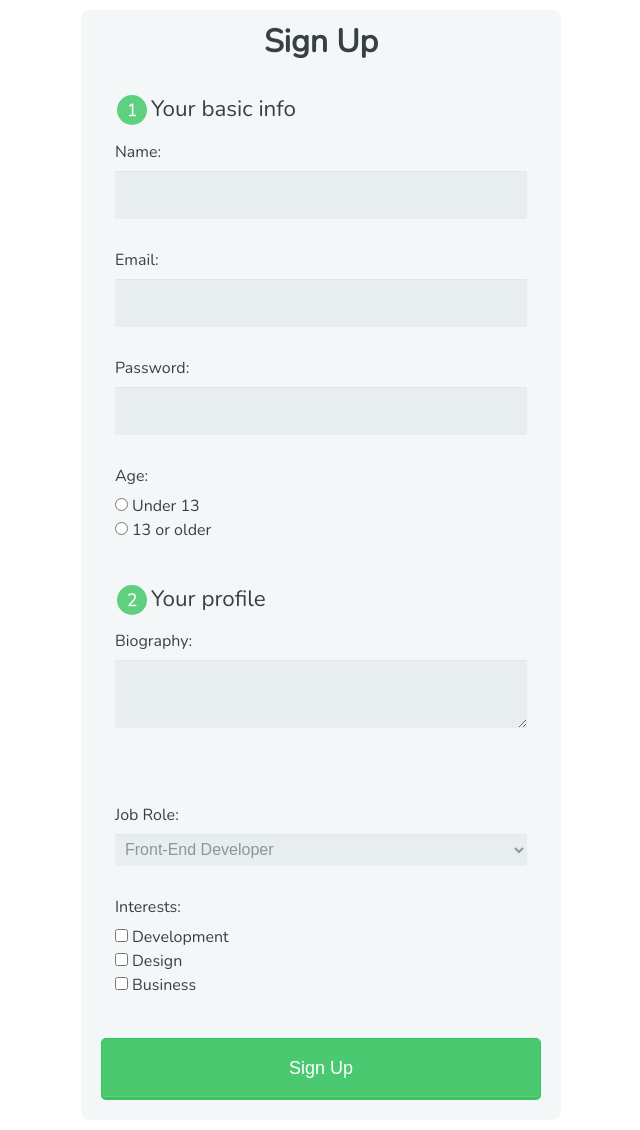
After one commit to AnkitaDubey1998/Telecom_Churn_Detection, a Python web app: template templates/form.html in a window 1280 px wide. The commit adds this page. Shown: the whole page, without its empty margins (319-959 px from the left). Run offline with Jinja, Linux system fonts and the light colour scheme; the template is opened without the code that fills it, so the values that code supplies are empty.

Commit message:
Added form

```diff
--- /dev/null
+++ b/misc_functions.py
@@ -0,0 +1,2 @@
+def process_data():
+    return []
--- /dev/null
+++ b/static/css/normalize.css
@@ -0,0 +1,117 @@
+*, *:before, *:after {
+    -moz-box-sizing: border-box;
+    -webkit-box-sizing: border-box;
+    box-sizing: border-box;
+  }
+
+  body {
+    font-family: 'Nunito', sans-serif;
+    color: #384047;
+  }
+
+  form {
+    max-width: 300px;
+    margin: 10px auto;
+    padding: 10px 20px;
+    background: #f4f7f8;
+    border-radius: 8px;
+  }
+
+  h1 {
+    margin: 0 0 30px 0;
+    text-align: center;
+  }
+
+  input[type="text"],
+  input[type="password"],
+  input[type="date"],
+  input[type="datetime"],
+  input[type="email"],
+  input[type="number"],
+  input[type="search"],
+  input[type="tel"],
+  input[type="time"],
+  input[type="url"],
+  textarea,
+  select {
+    background: rgba(255,255,255,0.1);
+    border: none;
+    font-size: 16px;
+    height: auto;
+    margin: 0;
+    outline: 0;
+    padding: 15px;
+    width: 100%;
+    background-color: #e8eeef;
+    color: #8a97a0;
+    box-shadow: 0 1px 0 rgba(0,0,0,0.03) inset;
+    margin-bottom: 30px;
+  }
+
+  input[type="radio"],
+  input[type="checkbox"] {
+    margin: 0 4px 8px 0;
+  }
+
+  select {
+    padding: 6px;
+    height: 32px;
+    border-radius: 2px;
+  }
+
+  button {
+    padding: 19px 39px 18px 39px;
+    color: #FFF;
+    background-color: #4bc970;
+    font-size: 18px;
+    text-align: center;
+    font-style: normal;
+    border-radius: 5px;
+    width: 100%;
+    border: 1px solid #3ac162;
+    border-width: 1px 1px 3px;
+    box-shadow: 0 -1px 0 rgba(255,255,255,0.1) inset;
+    margin-bottom: 10px;
+  }
+
+  fieldset {
+    margin-bottom: 30px;
+    border: none;
+  }
+
+  legend {
+    font-size: 1.4em;
+    margin-bottom: 10px;
+  }
+
+  label {
+    display: block;
+    margin-bottom: 8px;
+  }
+
+  label.light {
+    font-weight: 300;
+    display: inline;
+  }
+
+  .number {
+    background-color: #5fcf80;
+    color: #fff;
+    height: 30px;
+    width: 30px;
+    display: inline-block;
+    font-size: 0.8em;
+    margin-right: 4px;
+    line-height: 30px;
+    text-align: center;
+    text-shadow: 0 1px 0 rgba(255,255,255,0.2);
+    border-radius: 100%;
+  }
+
+  @media screen and (min-width: 480px) {
+
+    form {
+      max-width: 480px;
+    }
+
+  }
--- a/templates/about.html
+++ b/templates/about.html
@@ -38,7 +38,7 @@
             <h1> Telecom Churn Detection </h1>
             <nav>
                 <a href='/'>Home</a>
-                <a href='#'>About</a>
+                <a href='#' class='active'>About</a>
                 <!-- <a> <img src='../static/images/github.png' width='40', height="40" ></a> -->
             </nav>
         </div>
--- /dev/null
+++ b/templates/form.html
@@ -0,0 +1,73 @@
+<html>
+<head>
+    <meta charset="utf-8">
+    <meta name="viewport" content="width=device-width, initial-scale=1.0">
+    <title>Sign Up Form</title>
+    <link rel="stylesheet" href="../static/css/normalize.css">
+    <link href='https://fonts.googleapis.com/css?family=Nunito:400,300' rel='stylesheet' type='text/css'>
+    <link rel="stylesheet" href="css/main.css">
+</head>
+<body>
+
+  <form action="index.html" method="post">
+
+    <h1>Sign Up</h1>
+
+    <fieldset>
+      <legend><span class="number">1</span>Your basic info</legend>
+      <label for="name">Name:</label>
+      <input type="text" id="name" name="user_name">
+
+      <label for="mail">Email:</label>
+      <input type="email" id="mail" name="user_email">
+
+      <label for="password">Password:</label>
+      <input type="password" id="password" name="user_password">
+
+      <label>Age:</label>
+      <input type="radio" id="under_13" value="under_13" name="user_age"><label for="under_13" class="light">Under 13</label><br>
+      <input type="radio" id="over_13" value="over_13" name="user_age"><label for="over_13" class="light">13 or older</label>
+    </fieldset>
+
+    <fieldset>
+      <legend><span class="number">2</span>Your profile</legend>
+      <label for="bio">Biography:</label>
+      <textarea id="bio" name="user_bio"></textarea>
+    </fieldset>
+    <fieldset>
+    <label for="job">Job Role:</label>
+    <select id="job" name="user_job">
+      <optgroup label="Web">
+        <option value="frontend_developer">Front-End Developer</option>
+        <option value="php_developor">PHP Developer</option>
+        <option value="python_developer">Python Developer</option>
+        <option value="rails_developer"> Rails Developer</option>
+        <option value="web_designer">Web Designer</option>
+        <option value="WordPress_developer">WordPress Developer</option>
+      </optgroup>
+      <optgroup label="Mobile">
+        <option value="Android_developer">Androild Developer</option>
+        <option value="iOS_developer">iOS Developer</option>
+        <option value="mobile_designer">Mobile Designer</option>
+      </optgroup>
+      <optgroup label="Business">
+        <option value="business_owner">Business Owner</option>
+        <option value="freelancer">Freelancer</option>
+      </optgroup>
+      <optgroup label="Other">
+        <option value="secretary">Secretary</option>
+        <option value="maintenance">Maintenance</option>
+      </optgroup>
+    </select>
+
+      <label>Interests:</label>
+      <input type="checkbox" id="development" value="interest_development" name="user_interest"><label class="light" for="development">Development</label><br>
+        <input type="checkbox" id="design" value="interest_design" name="user_interest"><label class="light" for="design">Design</label><br>
+      <input type="checkbox" id="business" value="interest_business" name="user_interest"><label class="light" for="business">Business</label>
+
+    </fieldset>
+    <button type="submit">Sign Up</button>
+  </form>
+
+</body>
+</html>
```
Also changed, not shown: app.py (+17 -0 lines), static/css/styles.css (+74 -0 lines), templates/home.html (+41 -3 lines), templates/result.html (added).
